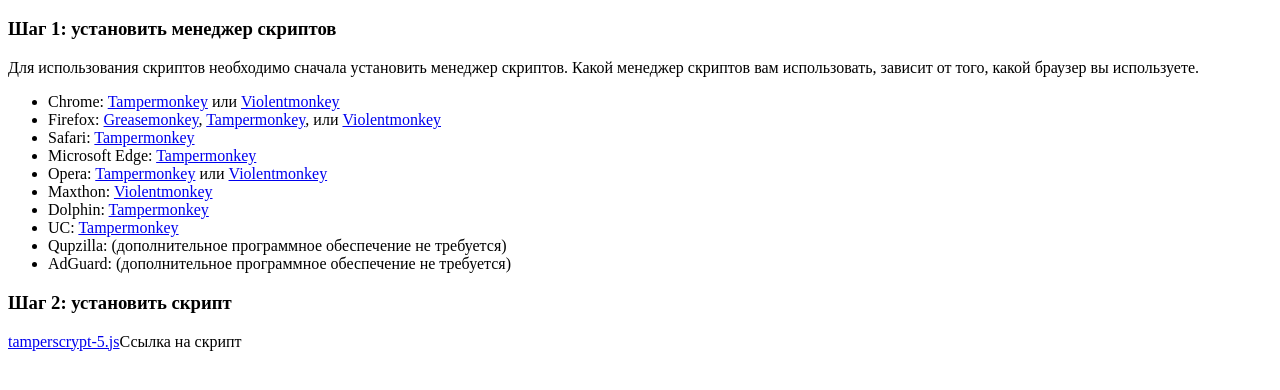
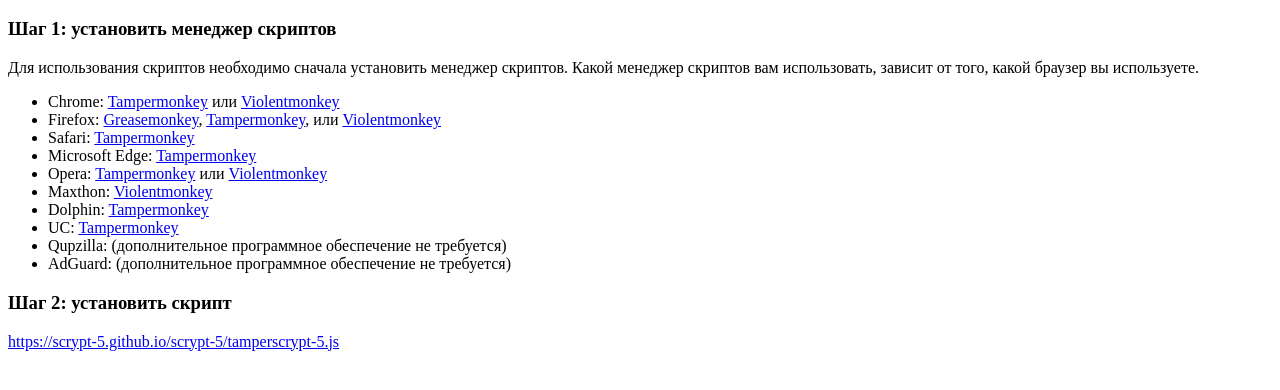
Before and after one commit to scrypt-5/scrypt-5, a plain HTML site: page index.html in a window 1280 px wide. Shown: the part 48-438 px from the top of the page. Drawn offline with Linux system fonts and the light colour scheme.

Commit message:
Update index.html

```diff
--- a/index.html
+++ b/index.html
@@ -22,7 +22,7 @@
 <section id="home-step-2">
   <h3>Шаг 2: установить скрипт</h3>
 
-  <p><a href="/tamperscrypt-5.js">tamperscrypt-5.js</a>Ссылка на скрипт</p>
+  <p><a href="https://scrypt-5.github.io/scrypt-5/tamperscrypt-5.js">https://scrypt-5.github.io/scrypt-5/tamperscrypt-5.js</a></p>
 
 </section>
 </body>
```
